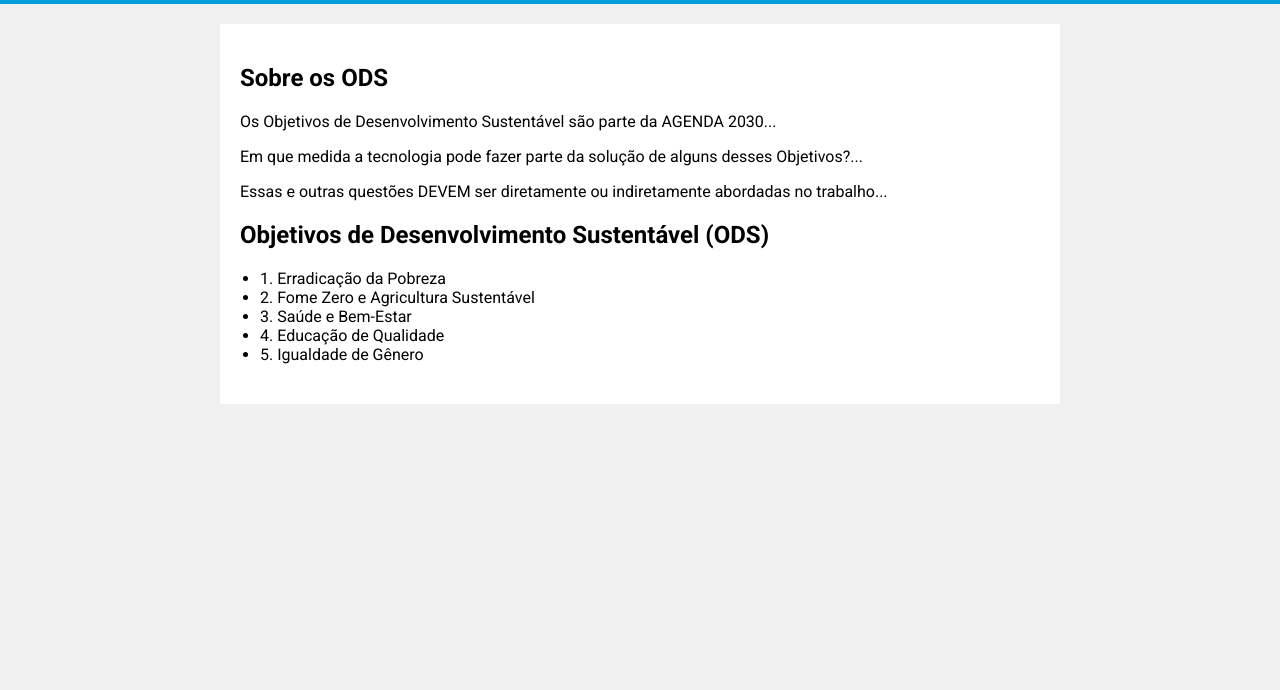
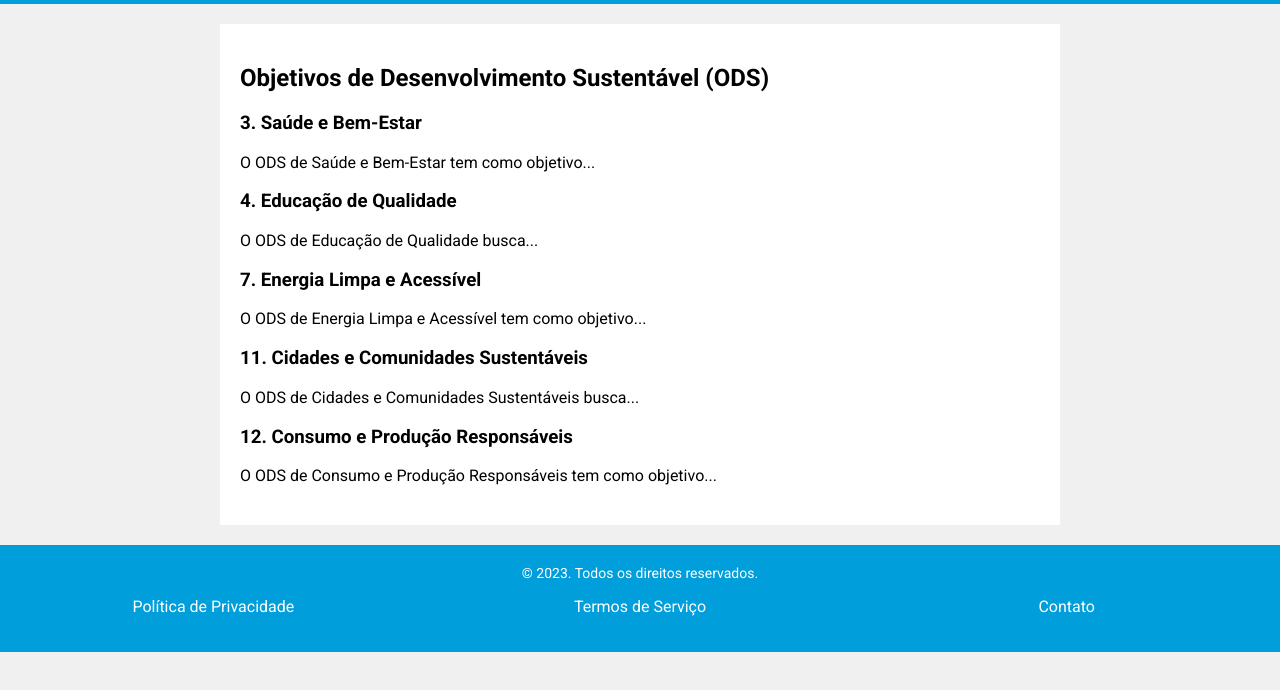
Before and after one commit to GabrielAugustoFerreiraMaia/Site-ODS-ONU, a plain HTML site: page index.html in a window 1280 px wide. Shown: the part 104-794 px from the top of the page. Drawn offline with Linux system fonts and the light colour scheme.

Commit message:
Melhorias na estrutura do site

```diff
--- a/index.html
+++ b/index.html
@@ -16,25 +16,47 @@
         <button id="lang-toggle" class="flag-button"><img id="flag-icon" src="images/us-flag.png" alt="English Flag"></button>
     </header>
     <div class="container">
-        <section id="about">
-            <h2 class="translate" data-pt-br="Sobre os ODS" data-en="About the SDGs">Sobre os ODS</h2>
-            <p class="translate" data-pt-br="Os Objetivos de Desenvolvimento Sustentável são parte da AGENDA 2030..." data-en="The Sustainable Development Goals are part of AGENDA 2030...">Os Objetivos de Desenvolvimento Sustentável são parte da AGENDA 2030...</p>
-            <p class="translate" data-pt-br="Em que medida a tecnologia pode fazer parte da solução de alguns desses Objetivos?..." data-en="To what extent can technology be part of the solution for some of these Goals?...">Em que medida a tecnologia pode fazer parte da solução de alguns desses Objetivos?...</p>
-            <p class="translate" data-pt-br="Essas e outras questões DEVEM ser diretamente ou indiretamente abordadas no trabalho..." data-en="These and other issues MUST be directly or indirectly addressed in the work...">Essas e outras questões DEVEM ser diretamente ou indiretamente abordadas no trabalho...</p>
-        </section>
+
         <section id="ods">
             <h2 class="translate" data-pt-br="Objetivos de Desenvolvimento Sustentável (ODS)" data-en="Sustainable Development Goals (SDGs)">Objetivos de Desenvolvimento Sustentável (ODS)</h2>
             <ul>
-                <li class="translate" data-pt-br="1. Erradicação da Pobreza" data-en="1. Eradication of Poverty">1. Erradicação da Pobreza</li>
-                <li class="translate" data-pt-br="2. Fome Zero e Agricultura Sustentável" data-en="2. Zero Hunger and Sustainable Agriculture">2. Fome Zero e Agricultura Sustentável</li>
-                <li class="translate" data-pt-br="3. Saúde e Bem-Estar" data-en="3. Health and Well-being">3. Saúde e Bem-Estar</li>
-                <li class="translate" data-pt-br="4. Educação de Qualidade" data-en="4. Quality Education">4. Educação de Qualidade</li>
-                <li class="translate" data-pt-br="5. Igualdade de Gênero" data-en="5. Gender Equality">5. Igualdade de Gênero</li>
-
+                <li>
+                    <h3 class="translate" data-pt-br="3. Saúde e Bem-Estar" data-en="3. Health and Well-being">3. Saúde e Bem-Estar</h3>
+                    <p class="translate" data-pt-br="O ODS de Saúde e Bem-Estar tem como objetivo..." data-en="The SDG for Health and Well-being aims to...">O ODS de Saúde e Bem-Estar tem como objetivo...</p>
+                </li>
+                <li>
+                    <h3 class="translate" data-pt-br="4. Educação de Qualidade" data-en="4. Quality Education">4. Educação de Qualidade</h3>
+                    <p class="translate" data-pt-br="O ODS de Educação de Qualidade busca..." data-en="The SDG for Quality Education seeks...">O ODS de Educação de Qualidade busca...</p>
+                </li>
+                <li>
+                    <h3 class="translate" data-pt-br="7. Energia Limpa e Acessível" data-en="7. Clean and Affordable Energy">7. Energia Limpa e Acessível</h3>
+                    <p class="translate" data-pt-br="O ODS de Energia Limpa e Acessível tem como objetivo..." data-en="The SDG for Clean and Affordable Energy aims to...">O ODS de Energia Limpa e Acessível tem como objetivo...</p>
+                </li>
+                <li>
+                    <h3 class="translate" data-pt-br="11. Cidades e Comunidades Sustentáveis" data-en="11. Sustainable Cities and Communities">11. Cidades e Comunidades Sustentáveis</h3>
+                    <p class="translate" data-pt-br="O ODS de Cidades e Comunidades Sustentáveis busca..." data-en="The SDG for Sustainable Cities and Communities seeks...">O ODS de Cidades e Comunidades Sustentáveis busca...</p>
+                </li>
+                <li>
+                    <h3 class="translate" data-pt-br="12. Consumo e Produção Responsáveis" data-en="12. Responsible Consumption and Production">12. Consumo e Produção Responsáveis</h3>
+                    <p class="translate" data-pt-br="O ODS de Consumo e Produção Responsáveis tem como objetivo..." data-en="The SDG for Responsible Consumption and Production aims to...">O ODS de Consumo e Produção Responsáveis tem como objetivo...</p>
+                </li>
             </ul>
         </section>
     </div>
 
+
+    <footer>
+        <div class="container-footer">
+            <p class="translate" data-pt-br="&copy; 2023. Todos os direitos reservados." data-en="&copy; 2023 Your Site. All rights reserved.">&copy; 2023. Todos os direitos reservados.</p>
+            <nav>
+                <ul>
+                    <li class="translate" data-pt-br="Política de Privacidade" data-en="Privacy Policy">Política de Privacidade</li>
+                    <li class="translate" data-pt-br="Termos de Serviço" data-en="Terms of Service">Termos de Serviço</li>
+                    <li class="translate" data-pt-br="Contato" data-en="Contact">Contato</li>
+                </ul>
+            </nav>
+        </div>
+    </footer>
     <script src="script.js"></script>
 </body>
 
--- a/script.js
+++ b/script.js
@@ -19,6 +19,6 @@ function translatePage(targetLanguage) {
 
     elementsToTranslate.forEach(element => {
         const translation = element.getAttribute(`data-${targetLanguage}`);
-        element.textContent = translation;
+        element.innerHTML = translation;
     });
 }
--- a/styles.css
+++ b/styles.css
@@ -10,6 +10,42 @@ header {
     color: #fff;
     padding: 35px;
     text-align: center;
+}
+
+footer {
+    background-color: #009EDB;
+    color: #fff;
+    padding: 20px 0;
+    text-align: center;
+}
+
+footer .container {
+    display: flex;
+    justify-content: space-between;
+    align-items: center;
+}
+
+footer p {
+    margin: 0;
+    font-size: 14px;
+}
+
+footer ul {
+    list-style-type: none;
+    padding: 0;
+    display: flex;
+    justify-content: space-between;
+}
+
+footer ul li {
+    margin: 0;
+    flex: 1;
+    text-align: center;
+}
+
+footer a {
+    color: #fff;
+    text-decoration: none;
 }
 
 h1 {
@@ -44,6 +80,6 @@ img {
 }
 
 ul {
-    list-style-type: disc;
-    padding-left: 20px;
+    list-style-type: none;
+    padding-left: 0px;
 }
```
Also changed, not shown: images/SDG-11.svg (added), images/SDG-12.svg (added), images/SDG-3.svg (added), images/SDG-4.svg (added), images/SDG-7.svg (added).
